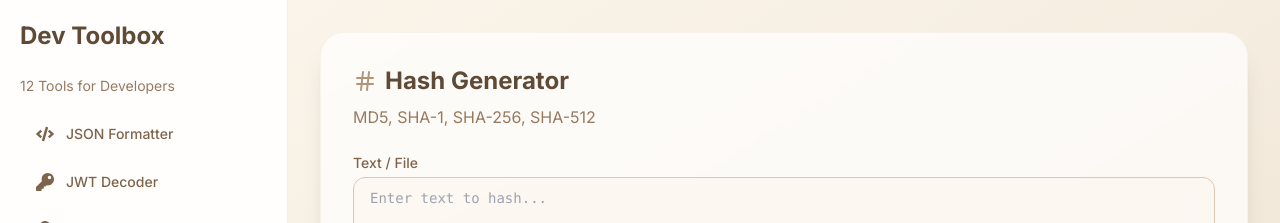
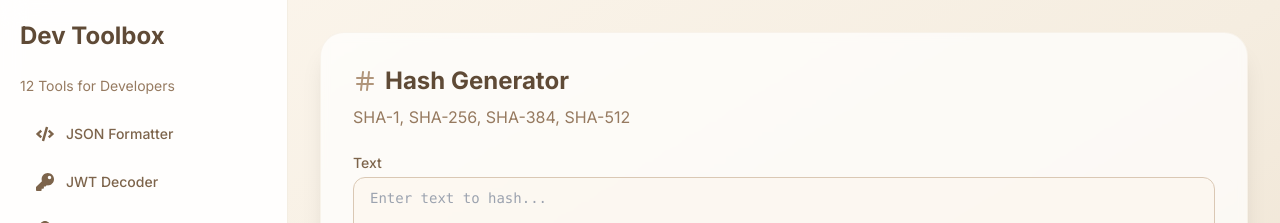
Before and after one commit to abiqnurmagedov17/dev-toolbox, a React (Vite) app: page / in a window 1280 px wide. Both pictures are taken after a click on the button "Hash Generator". Shown: the top 223 px of the page. Built offline with nearby package versions, Linux system fonts and the light colour scheme.

Commit message:
Update HashGenerator.jsx

```diff
--- a/src/components/tools/HashGenerator.jsx
+++ b/src/components/tools/HashGenerator.jsx
@@ -1,6 +1,6 @@
 import React, { useState } from 'react'
+import { FiHash } from 'react-icons/fi'
 import { FaCopy, FaCheck } from 'react-icons/fa'
-import { FiHash } from 'react-icons/fi'
 
 export default function HashGenerator() {
   const [input, setInput] = useState('')
@@ -13,7 +13,16 @@ export default function HashGenerator() {
     try {
       const encoder = new TextEncoder()
       const data = encoder.encode(input)
-      const hashBuffer = await crypto.subtle.digest(algorithm, data)
+
+      // Web Crypto API hanya support: SHA-1, SHA-256, SHA-384, SHA-512
+      let algo = algorithm
+      if (algo === 'MD5') {
+        // MD5 tidak support di Web Crypto API, kita beri peringatan
+        setHash('MD5 tidak didukung oleh browser. Gunakan SHA-256 atau lainnya.')
+        return
+      }
+
+      const hashBuffer = await crypto.subtle.digest(algo, data)
       const hashArray = Array.from(new Uint8Array(hashBuffer))
       const hashHex = hashArray.map(b => b.toString(16).padStart(2, '0')).join('')
       setHash(hashHex)
@@ -33,11 +42,11 @@ export default function HashGenerator() {
       <h2 className="text-2xl font-bold text-krem-800 mb-2 flex items-center gap-2">
         <FiHash className="text-krem-500" /> Hash Generator
       </h2>
-      <p className="text-krem-600 mb-6">MD5, SHA-1, SHA-256, SHA-512</p>
+      <p className="text-krem-600 mb-6">SHA-1, SHA-256, SHA-384, SHA-512</p>
 
       <div className="space-y-4">
         <div>
-          <label className="block text-sm font-medium text-krem-700 mb-1">Text / File</label>
+          <label className="block text-sm font-medium text-krem-700 mb-1">Text</label>
           <textarea
             value={input}
             onChange={(e) => setInput(e.target.value)}
@@ -55,8 +64,8 @@ export default function HashGenerator() {
           >
             <option value="SHA-256">SHA-256</option>
             <option value="SHA-512">SHA-512</option>
+            <option value="SHA-384">SHA-384</option>
             <option value="SHA-1">SHA-1</option>
-            <option value="MD5">MD5 (not secure)</option>
           </select>
         </div>
 
```
